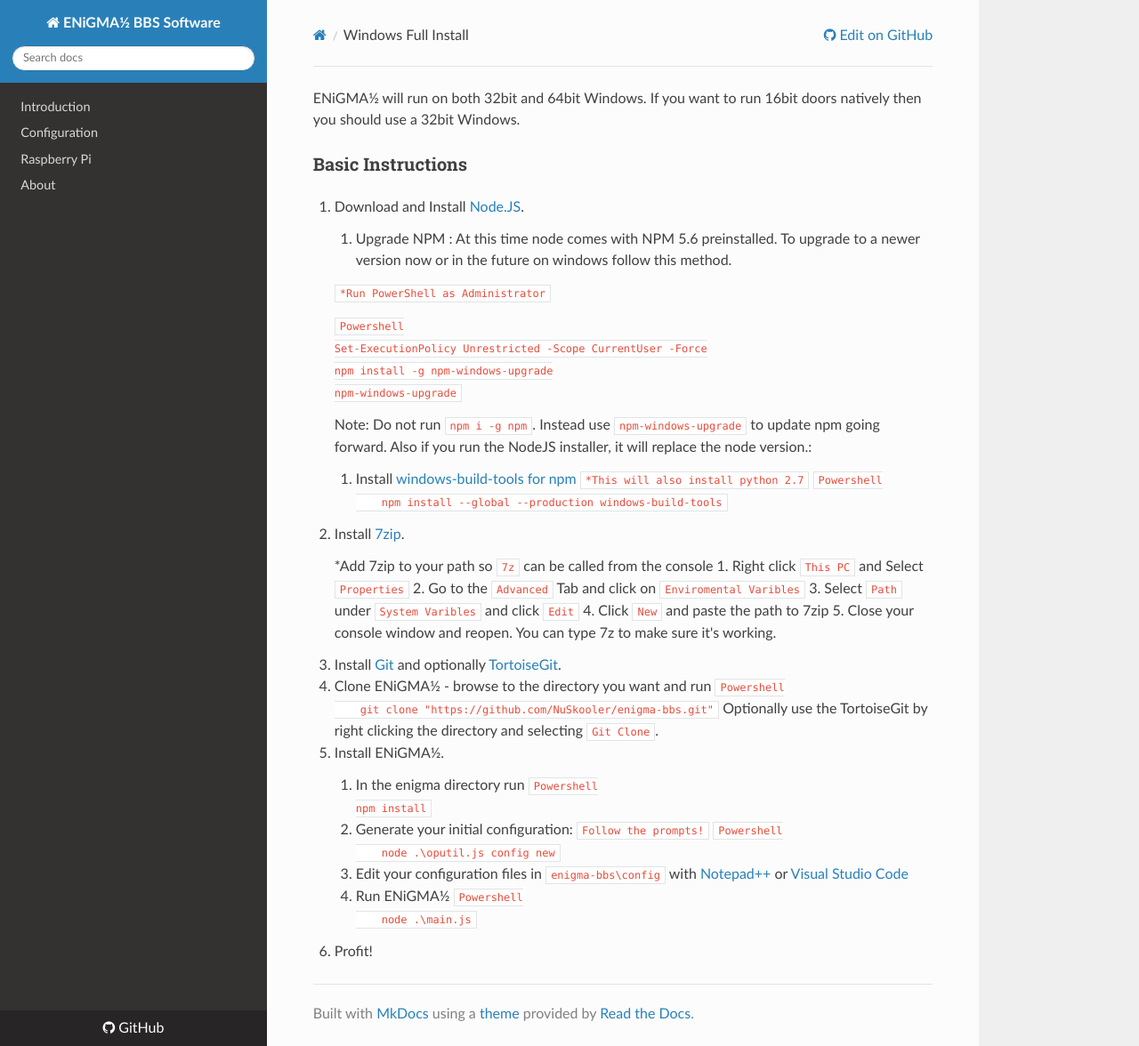
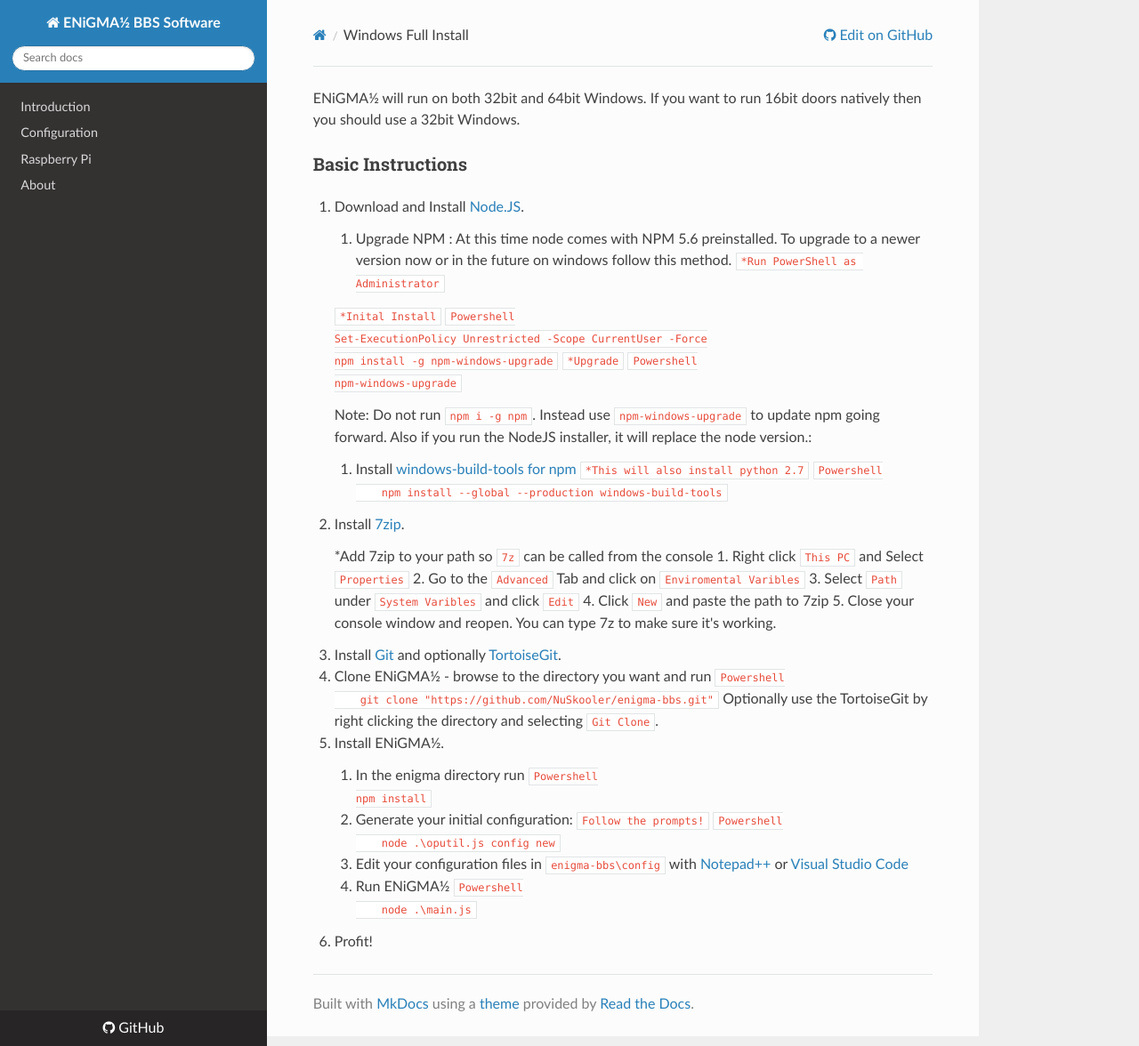
Before and after one commit to NuSkooler/enigma-bbs, an MkDocs documentation site: the page built from docs/installation/windows.md, in a window 1280 px wide and 1176 px high. Shown: the whole window at 89% size. Built offline with MkDocs 1.6.1, drawn with Linux system fonts in a browser that asks for light colours; nearby versions of some CDN libraries; old or Windows-style settings are respelled for this version of MkDocs.

Commit message:
Update windows.md

````diff
--- a/docs/installation/windows.md
+++ b/docs/installation/windows.md
@@ -10,13 +10,15 @@ ENiGMA½ will run on both 32bit and 64bit Windows. If you want to run 16bit door
 
 1. Download and Install [Node.JS](https://nodejs.org/en/download/).
 
-	1. Upgrade NPM : At this time node comes with NPM 5.6 preinstalled. To upgrade to a newer version now or in the future on windows follow this method.
+	1. Upgrade NPM : At this time node comes with NPM 5.6 preinstalled. To upgrade to a newer version now or in the future on windows follow this method. `*Run PowerShell as Administrator`
 
-	`*Run PowerShell as Administrator`
-
+	`*Inital Install`
 	```Powershell
 	Set-ExecutionPolicy Unrestricted -Scope CurrentUser -Force
 	npm install -g npm-windows-upgrade
+	```
+	`*Upgrade`
+	```Powershell
 	npm-windows-upgrade
 	```
 
````
